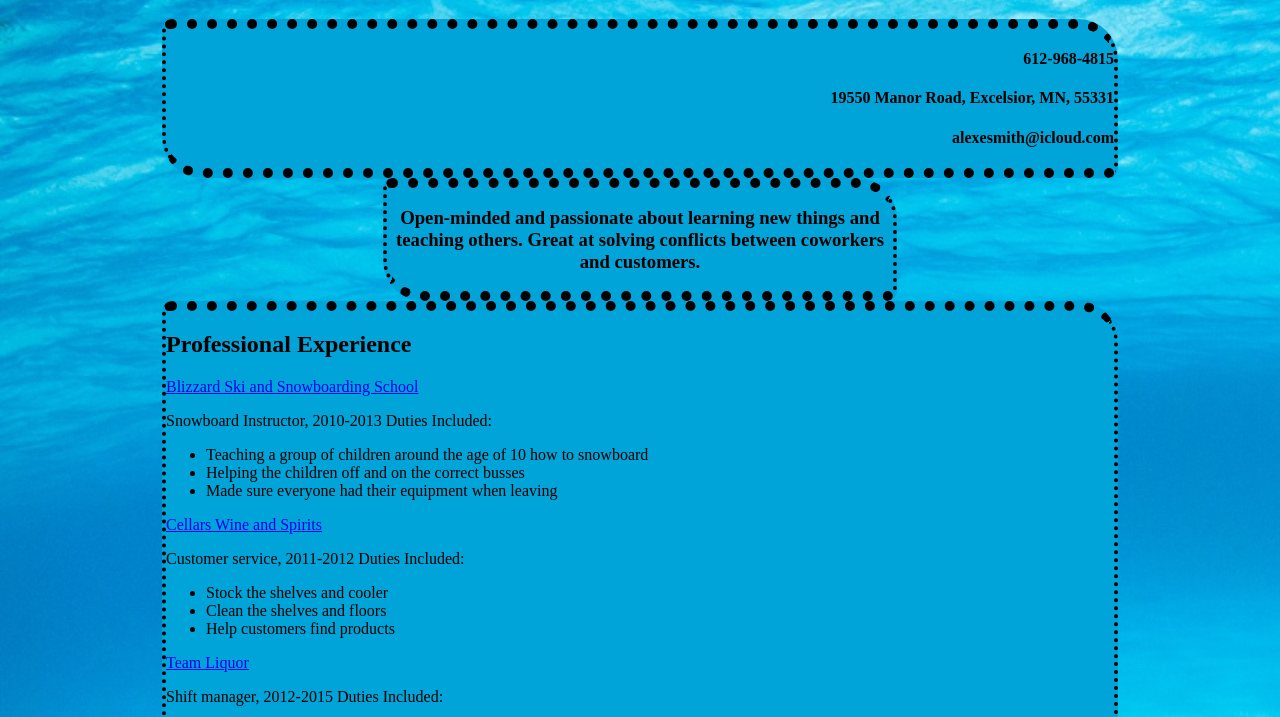
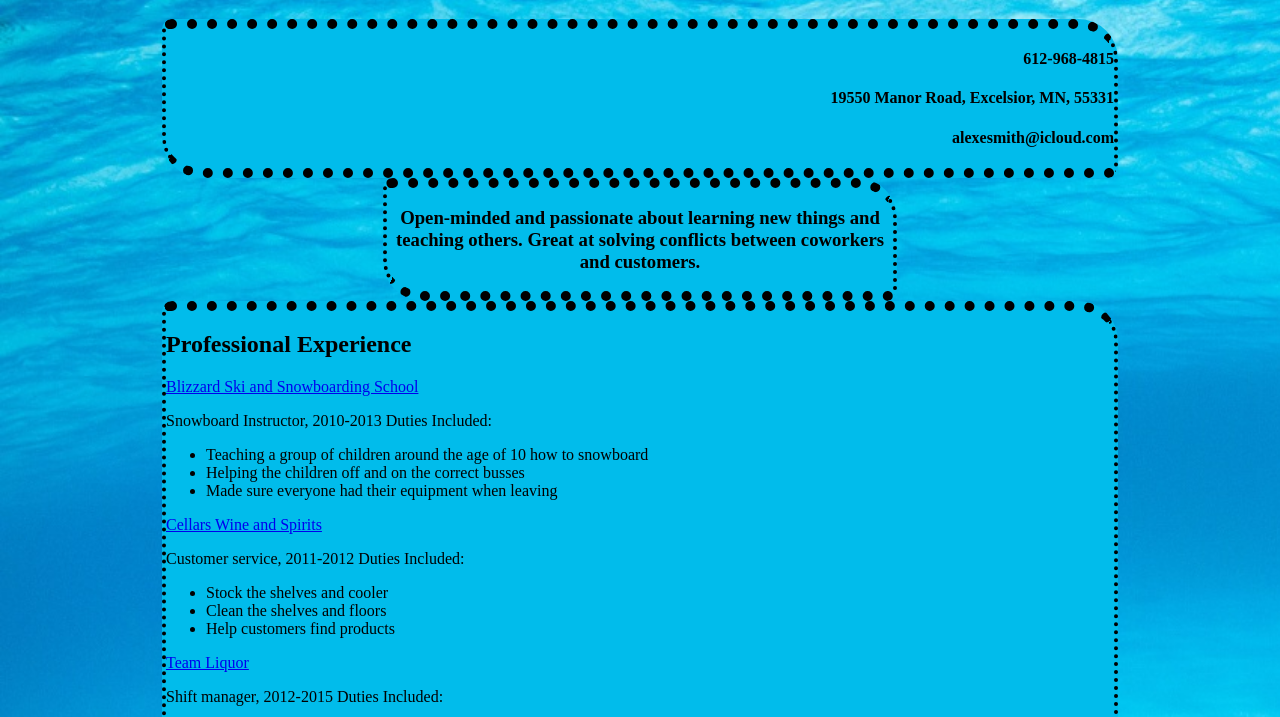
Before and after one commit to cloakerwolf/alexesmith.github.io, a plain HTML site: page index.html in a window 1280 px wide. Shown: the part 62-779 px from the top of the page. Drawn offline with Linux system fonts and the light colour scheme.

Commit message:
Add files via upload

```diff
--- a/main.css
+++ b/main.css
@@ -28,7 +28,7 @@ h1{
 .card{
     Margin:0px auto;
     Width: 75%;
-    Background-color: rgb(0, 164, 216);
+    Background-color: rgb(1, 188, 235);
     Border: dotted;
     Border-Width: 10px 4px;
     Border-radius: 10px 40px;
```
